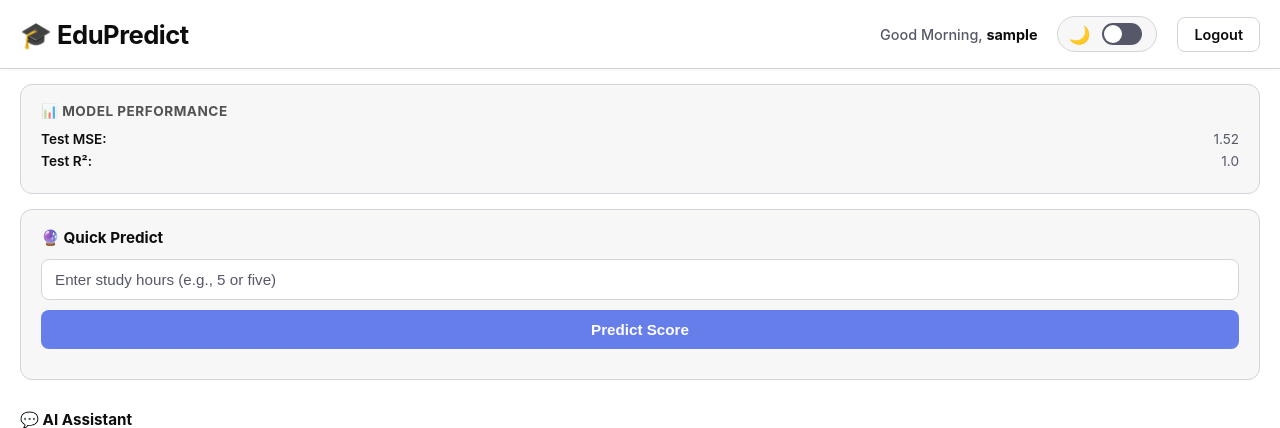
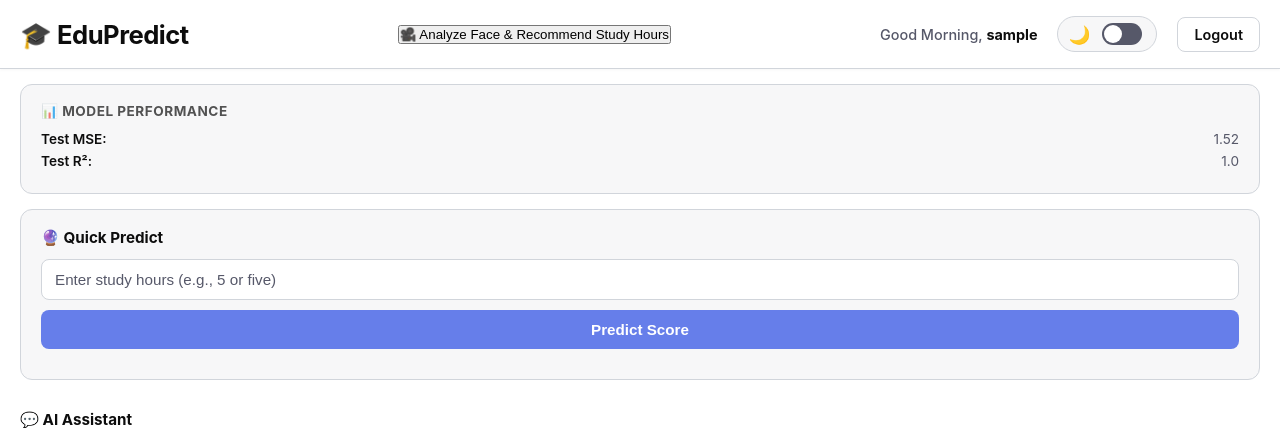
Before and after one commit to wapnethmitha/ai-study-predictor, a Flask app: page / in a window 1280 px wide. Shown: the top 428 px of the page. Run offline with Flask 3, Linux system fonts and the light colour scheme; the visitor is signed in with stand-in values (Sample User, id 1); data that the repository does not hold is empty.

Commit message:
sarted V02

```diff
--- a/app.py
+++ b/app.py
@@ -11,6 +11,7 @@ from sklearn.model_selection import train_test_split
 from sklearn.metrics import mean_squared_error, r2_score
 from pathlib import Path
 from datetime import datetime
+from face_analyzer import capture_face_emotion
 
 load_dotenv()
 
@@ -253,3 +254,32 @@ def get_reactions():
 
 if __name__ == '__main__':
     app.run(debug=True)
+
+
+@app.route('/face', methods=['GET'])
+def face_study_recommendation():
+    """
+    Opens webcam, detects emotions, and recommends study hours.
+    """
+    emotions = capture_face_emotion()
+    if not emotions:
+        return jsonify({'recommendation': "No face detected. Please try again."})
+
+    # Simple logic: if 'sad', 'angry', or 'disgust' -> suggest shorter session
+    focus_score = sum([1 if e in ['happy', 'neutral'] else 0 for e in emotions]) / len(emotions)
+    if focus_score > 0.7:
+        recommended_hours = 4 + focus_score*2  # 4-6 hours
+    elif focus_score > 0.4:
+        recommended_hours = 2 + focus_score*2  # 2-4 hours
+    else:
+        recommended_hours = 1 + focus_score*1  # 1-2 hours
+
+    # Predict score using existing linear model
+    predicted_score = model.predict(np.array([[recommended_hours]]))[0]
+    tips = get_study_tips(recommended_hours, predicted_score)
+
+    return jsonify({
+        'recommended_hours': round(recommended_hours, 1),
+        'predicted_score': round(predicted_score, 1),
+        'tips': tips
+    })
--- a/templates/index.html
+++ b/templates/index.html
@@ -11,6 +11,8 @@
             <div class="header-left">
                 <h1>🎓 EduPredict</h1>
             </div>
+            <button onclick="analyzeFace()">🎥 Analyze Face & Recommend Study Hours</button>
+
             <div class="header-right">
                 <div class="greeting">
                     <span id="greetingText">Good Morning</span>, <strong>{{ username }}</strong>
```
Also changed, not shown: face_analyzer.py (added, +36 -0 lines).
